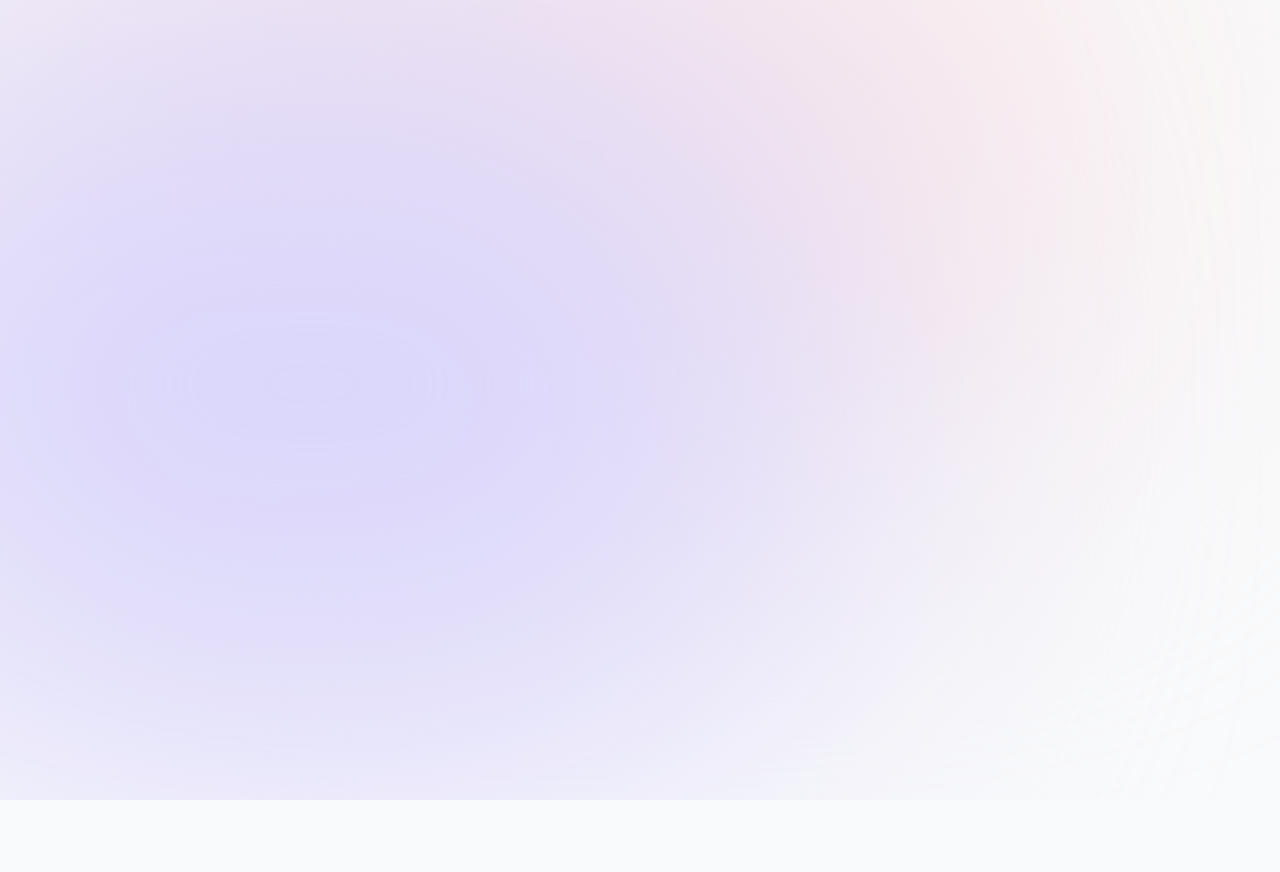
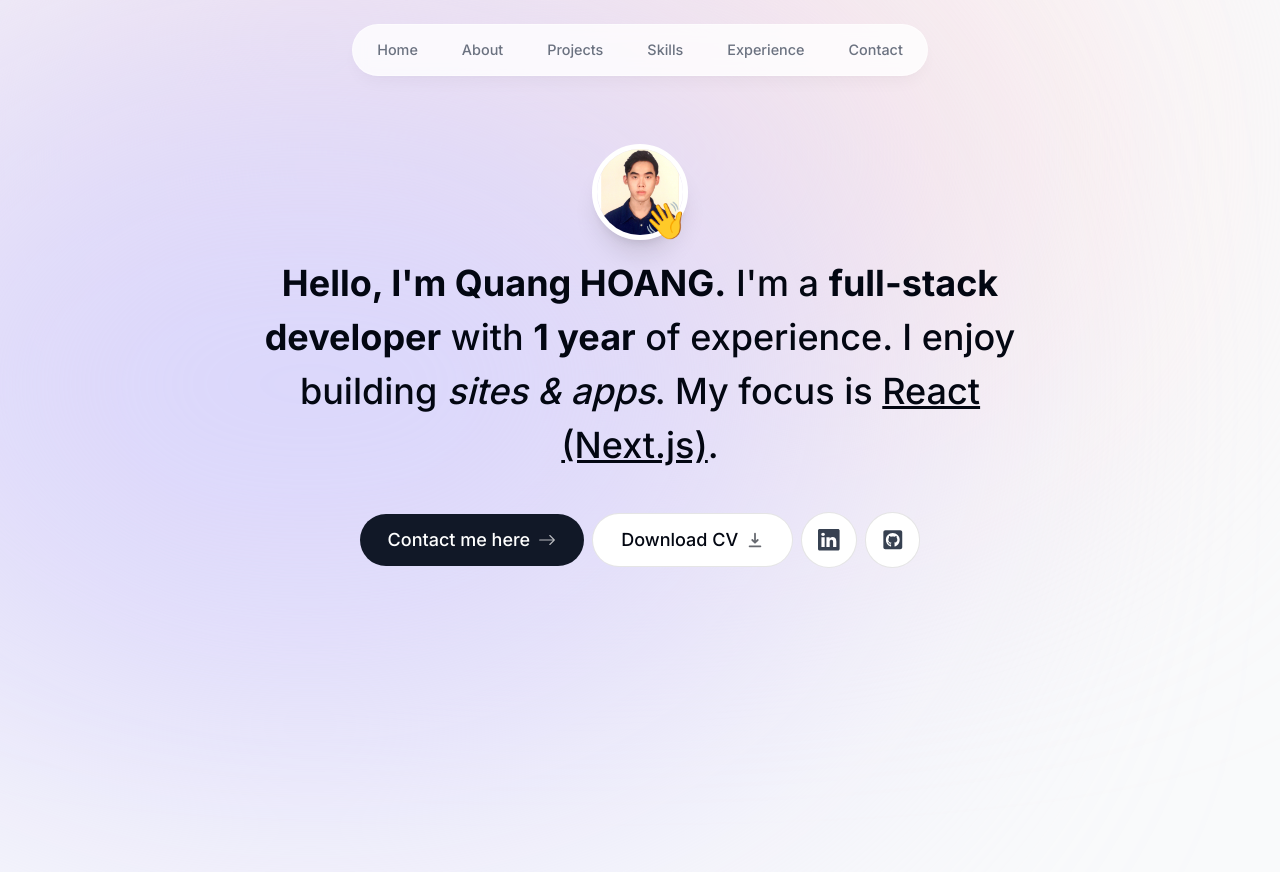
Before and after one commit to Quanghng/Portfolio, a Next.js app: page / in a window 1280 px wide. Shown: the top 872 px of the page. Before the commit the page ends 800 px from the top, so only its background shows below. Built offline with nearby package versions, Linux system fonts and the light colour scheme.

Commit message:
added header and intro

```diff
--- a/app/layout.tsx
+++ b/app/layout.tsx
@@ -1,3 +1,4 @@
+import Header from '@/components/header'
 import './globals.css'
 import { Inter } from 'next/font/google'
 
@@ -15,10 +16,10 @@
 }) {
   return (
     <html lang="en">
-      <body className={`${inter.className} bg-gray-50 text-gray-950 relative`}>
+      <body className={`${inter.className} bg-gray-50 text-gray-950 relative h-[5000px] pt-28 sm:pt-36`}>
         <div className="bg-[#fbe2e3] absolute top-[-6rem] -z-10 right-[11rem] h-[31.25rem] w-[31.25rem] rounded-full blur-[10rem] sm:w-[68.75rem]"></div>
         <div className="bg-[#dbd7fb] absolute top-[-1rem] -z-10 left-[-35rem] h-[50rem] w-[31.25rem] rounded-full blur-[10rem] sm:w-[68.75rem] md:left-[-33rem] lg:left-[-28rem] xl:left-[-15rem] 2xl:left-[-5rem]"></div>
-
+        <Header />
         {children}
       </body>
     </html>
--- a/app/page.tsx
+++ b/app/page.tsx
@@ -1,3 +1,7 @@
+import Intro from "@/components/intro";
+
 export default function Home() {
-  return <main className=""></main>;
+  return <main className="flex flex-col items-center px-4">
+    <Intro />
+  </main>;
 }
--- /dev/null
+++ b/components/header.tsx
@@ -0,0 +1,35 @@
+"use client";
+
+import React from 'react'
+import { motion } from "framer-motion"
+import { links } from '@/lib/data';
+import Link from 'next/link';
+
+export default function Header() {
+  return <header className="z-[999] relative">
+    <motion.div className="fixed top-0 left-1/2 h-[4.5rem] w-full rounded-none border border-white border-opacity-40 bg-white bg-opacity-80 shadow-lg shadow-black/[0.03] backdrop-blur-[0.5rem] sm:top-6 sm:h-[3.25rem] sm:w-[36rem] sm:rounded-full"
+        initial={{ y: -100, x: "-50%", opacity: 0 }}
+        animate={{ y: 0, x: "-50%", opacity: 1 }}
+    ></motion.div>
+
+    <nav className="flex fixed top-[0.15rem] left-1/2 h-12 -translate-x-1/2 py-2 sm:top-[1.7rem] sm:h-[initial] sm:py-0">
+      <ul className="flex w-[22rem] flex-wrap items-center justify-center gap-y-1 text-[0.9rem] font-medium text-gray-500 sm:w-[initial] sm:flex-nowrap sm:gap-5">
+        {
+          links.map(link => (
+            <motion.li
+            className='h-3/4 flex items-center justify-center'
+            key={link.hash}
+            initial={{ y: -100, opacity: 0}}
+            animate={{ y: 0, opacity: 1}}
+          >
+              <Link
+              className='flex w-full items-center justify-center px-3 py-3 hover:text-gray-950 transition' href={link.hash}>
+                {link.name}
+              </Link>
+            </motion.li>
+          ))
+        }
+      </ul>
+    </nav>
+  </header>;
+}
--- /dev/null
+++ b/components/intro.tsx
@@ -0,0 +1,75 @@
+"use client"
+
+import Image from 'next/image'
+import React from 'react'
+import { motion } from 'framer-motion'
+import { BsArrowRight, BsLinkedin } from 'react-icons/bs'
+import Link from 'next/link'
+import { HiDownload } from 'react-icons/hi'
+import { FaGithubSquare } from 'react-icons/fa'
+
+export default function Intro() {
+  return (
+    <section className='mb-28 max-w-[50rem] text-center sm:mb-0'>
+      <div className='flex items-center justify-center'>
+        <div className='relative'>
+          <motion.div
+            initial={{ opacity: 0, scale: 0}}
+            animate={{opacity: 1, scale: 1}}
+            transition={{ type: "tween", duration: 0.2,}}
+          >
+            <Image src='/photo.jpg'
+            alt='Quang HOANG'
+            width="192"
+            height="192"
+            quality="95"
+            priority={true}
+            className="h-24 w-24 rounded-full object-cover border-[0.35rem] border-white shadow-xl"
+            />
+          </motion.div>
+
+          <motion.span className='absolute bottom-0 right-0 text-4xl'
+            initial={{ opacity: 0, scale: 0}}
+            animate={{opacity: 1, scale: 1}}
+            transition={{ type: "spring", stiffness: 125, delay: 0.1, duration: 0.7}}>
+            👋
+          </motion.span>
+
+        </div>
+      </div>
+
+      <motion.p className='mb-10 mt-4 px-4 text-2xl font-medium !leading-[1.5] sm:text-4xl'
+      initial={{ opacity: 0, y: 100}}
+      animate={{ opacity: 1, y: 0}}
+      >
+        <span className="font-bold">Hello, I'm Quang HOANG.</span> I'm a{" "}
+        <span className="font-bold">full-stack developer</span> with{" "}
+        <span className="font-bold">1 year</span> of experience. I enjoy
+        building <span className="italic">sites & apps</span>. My focus is{" "}
+        <span className="underline">React (Next.js)</span>.
+      </motion.p>
+
+      <motion.div className='flex flex-col sm:flex-row items-center justify-center gap-2 px-4 text-lg font-medium'
+        initial={{ opacity: 0, y: 100}}
+        animate={{ opacity: 1, y: 0}}
+        transition={{ delay: 0.1,}}
+      >
+        <Link href="#contact" className='group bg-gray-900 text-white px-7 py-3 flex items-center gap-2 rounded-full outline-none focus:scale-110 hover:scale-110 hover:bg-gray-950 active:scale-105 transition'>
+          Contact me here <BsArrowRight className='opacity-70 group-hover:translate-x-1 transition'/>
+        </Link>
+
+        <a className='group bg-white px-7 py-3 flex items-center gap-2 rounded-full outline-none focus:scale-110 hover:scale-110 active:scale-105 transition cursor-pointer border border-black/10' href='/CV.pdf' download>
+          Download CV <HiDownload className='opacity-60 group-hover:translate-y-1 transition' />
+        </a>
+
+        <a className='bg-white p-4 text-gray-700 hover:text-gray-950 flex items-center gap-2 text-[1.35rem] rounded-full focus:scale-[1.15] hover:scale-[1.15] active:scale-105 transition cursor-pointer border border-black/10' href="https://linkedin.com/in/quanghng/" target="_blank">
+          <BsLinkedin />
+        </a>
+
+        <a className='bg-white p-4 text-gray-700 hover:text-gray-950 flex items-center gap-2 text-[1.35rem] rounded-full focus:scale-[1.15] hover:scale-[1.15] active:scale-105 transition cursor-pointer border border-black/10' href="https://github.com/quanghng/" target="_blank">
+          <FaGithubSquare />
+        </a>
+      </motion.div>
+    </section>
+  )
+}
--- a/package.json
+++ b/package.json
@@ -15,6 +15,7 @@
     "autoprefixer": "10.4.16",
     "eslint": "8.53.0",
     "eslint-config-next": "14.0.3",
+    "framer-motion": "^10.16.5",
     "next": "14.0.3",
     "postcss": "8.4.31",
     "react": "18.2.0",
```
Also changed, not shown: .eslintrc.json, public/photo.jpg (added), 1 other file (tests, documents, lock files or other folders).
